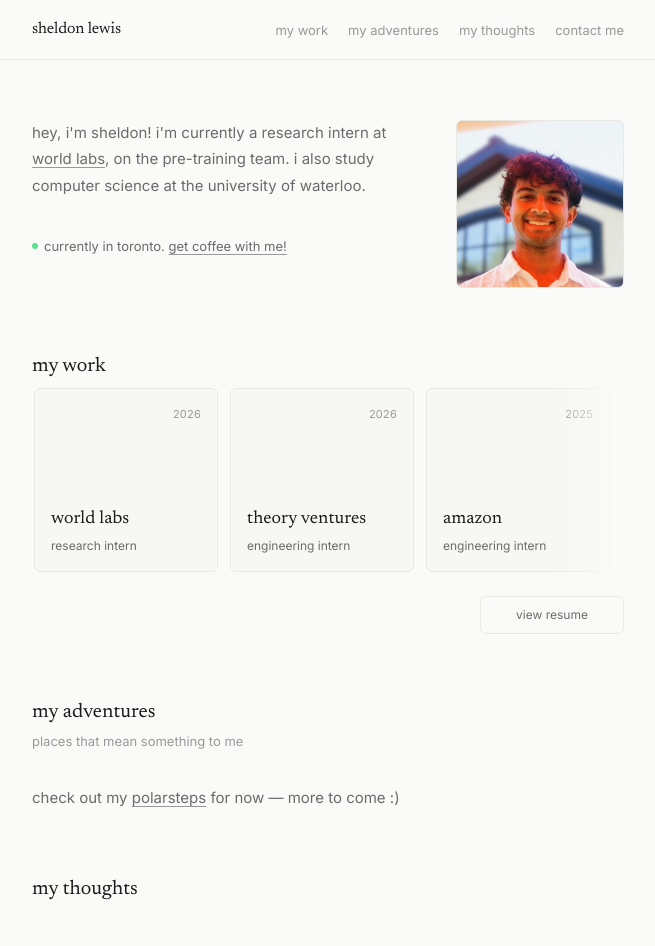
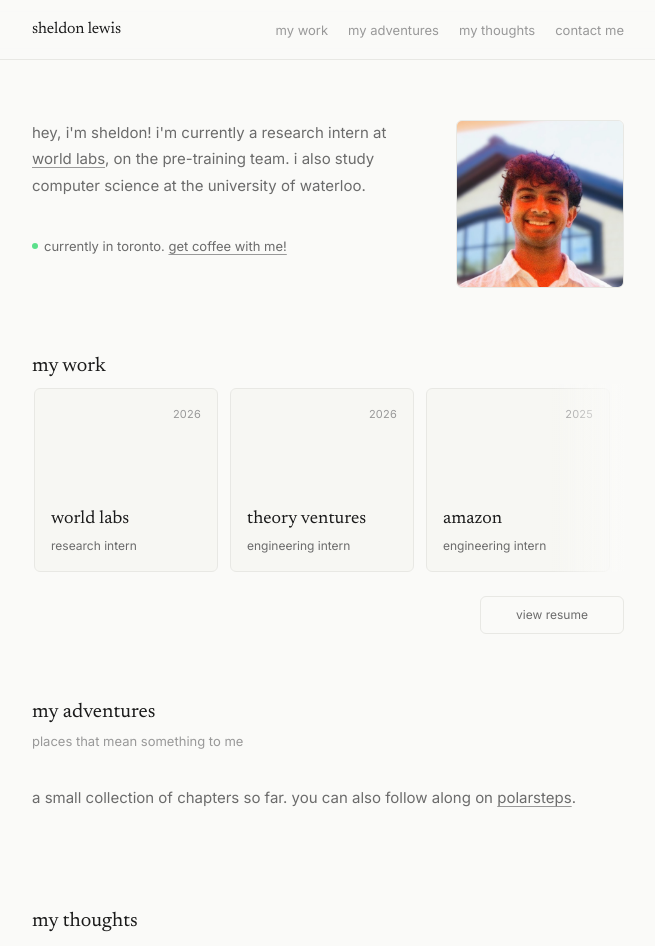
Before and after one commit to sheldonblewis/shelly-site, a Next.js app: page / in a window 1280 px wide. Shown: the top 946 px of the page, without its empty margins (312-967 px from the left). Built offline with nearby package versions, Linux system fonts and the light colour scheme.

Commit message:
Build adventures timeline section

```diff
--- a/pages/index.js
+++ b/pages/index.js
@@ -145,27 +145,30 @@ export default function Home({ thoughts }) {
       </Section>
 
       <Section id="adventures" title="my adventures" subtitle="places that mean something to me">
-        <p>
-          check out my{' '}
+        <p className="adventures-intro">
+          a small collection of chapters so far. you can also follow along on{' '}
           <a href="https://polarsteps.com/sheldonlewis" className="subtle-link" target="_blank" rel="noopener noreferrer">
             polarsteps
-          </a>
-          {' '}for now — more to come :)
+          </a>.
         </p>
 
-        {adventures.length > 0 && (
-          <div className="adventures-grid">
-            {adventures.map((adventure) => (
-              <div key={adventure.name} className="adventure-item">
-                <div className="adventure-image">
-                  {adventure.image && <img src={adventure.image} alt={adventure.name} />}
-                </div>
-                <div className="adventure-name">{adventure.name}</div>
+        <div className="adventures-grid">
+          {adventures.map((adventure, index) => (
+            <article key={adventure.id} className={`adventure-item adventure-item-${index % 2 === 0 ? 'left' : 'right'}`}>
+              <div className={`adventure-visual adventure-visual-${adventure.tone}`} aria-hidden="true">
+                <span className="adventure-orbit adventure-orbit-one" />
+                <span className="adventure-orbit adventure-orbit-two" />
+                <span className="adventure-pin" />
+                <span className="adventure-marker">{adventure.marker}</span>
+              </div>
+              <div className="adventure-copy">
+                <div className="adventure-years">{adventure.years}</div>
+                <h3 className="adventure-name">{adventure.place}</h3>
                 <p className="adventure-description">{adventure.description}</p>
               </div>
-            ))}
-          </div>
-        )}
+            </article>
+          ))}
+        </div>
       </Section>
 
       <Section id="thoughts" title="my thoughts">
```
